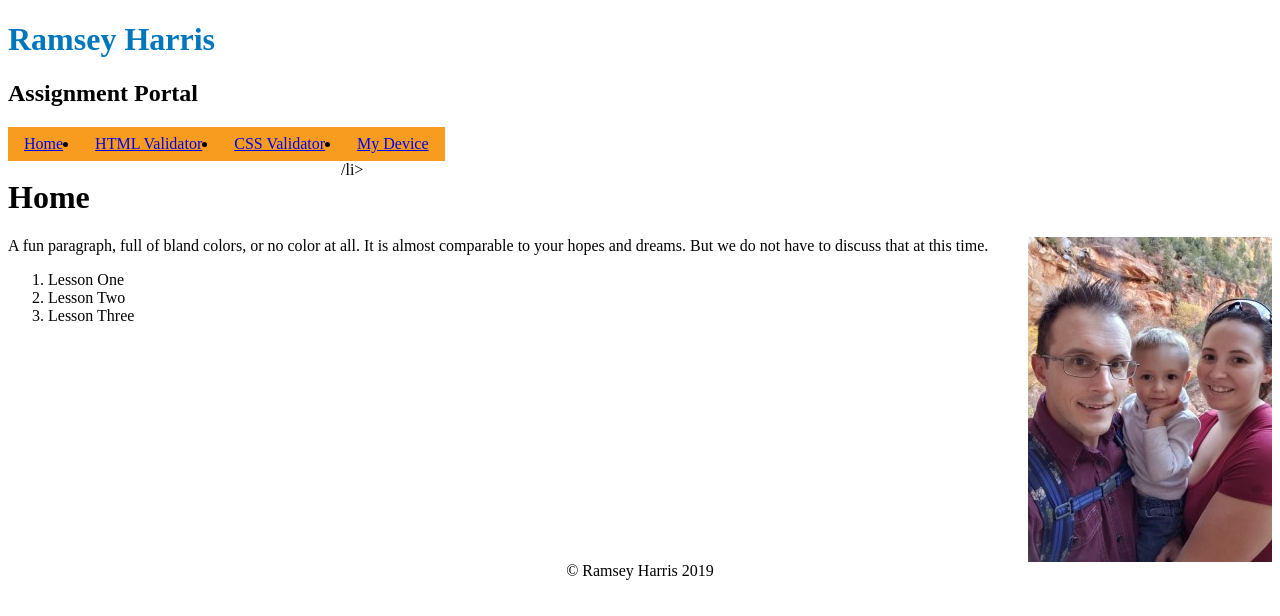
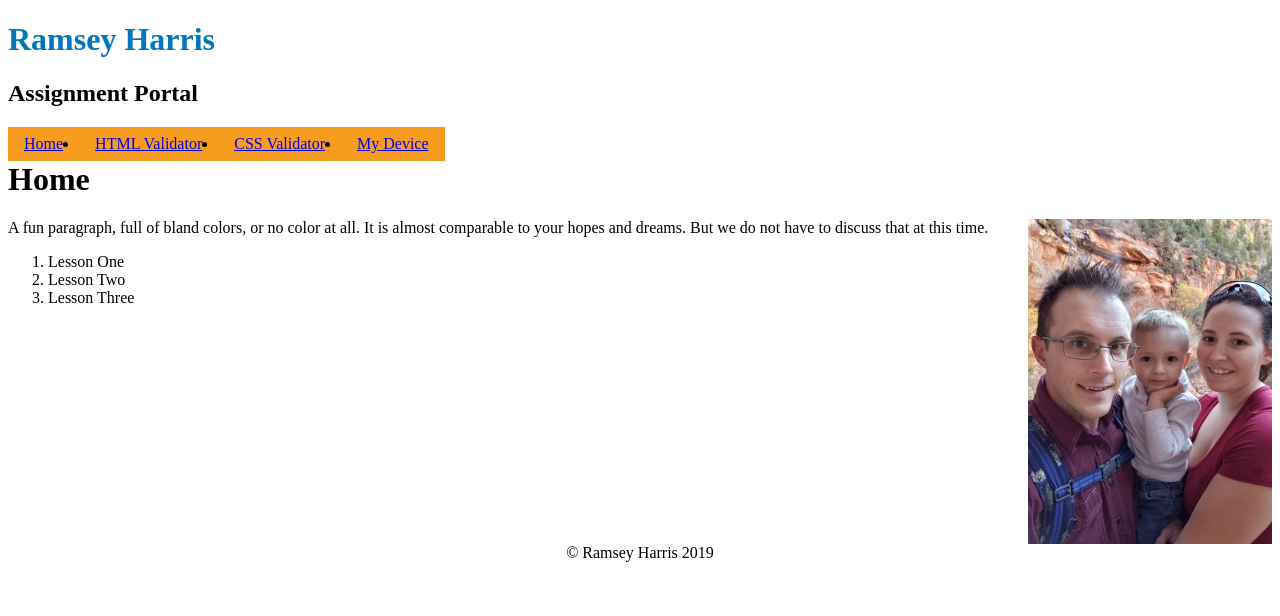
Before and after one commit to ramzharris/ramz.github.io, a plain HTML site: page index.html in a window 1280 px wide. Drawn offline with Linux system fonts and the light colour scheme.

Commit message:
Assignment Submission

```diff
--- a/index.html
+++ b/index.html
@@ -17,7 +17,7 @@
         <li><a href="index.html">Home</a></li>
         <li><a href="https://validator.w3.org">HTML Validator</a></li>
         <li><a href="https://jigsaw.w3.org/css-validator">CSS Validator</a></li>
-        <li><a href="https://www.mydevice.io">My Device</a>/li>
+        <li><a href="https://www.mydevice.io">My Device</a></li>
     </ul>
 </nav>
 
```
